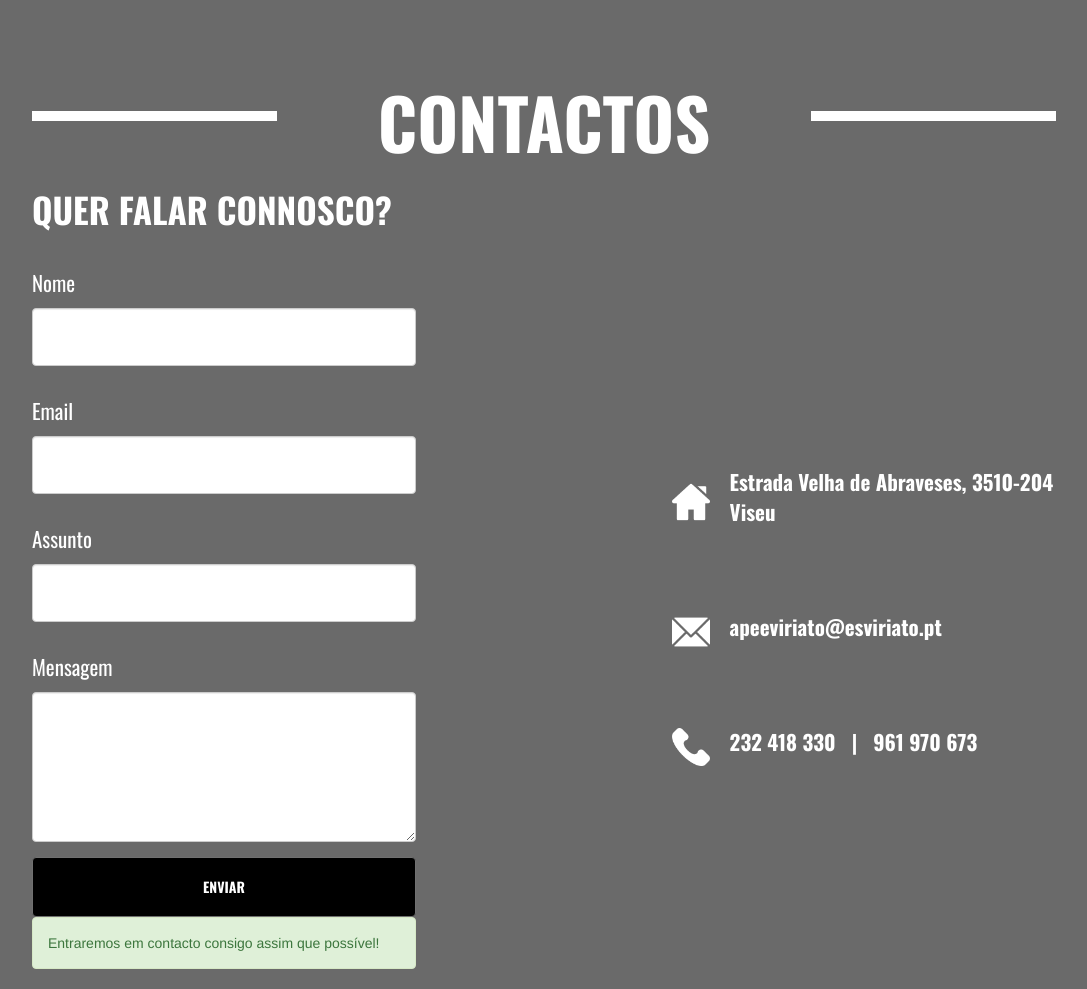
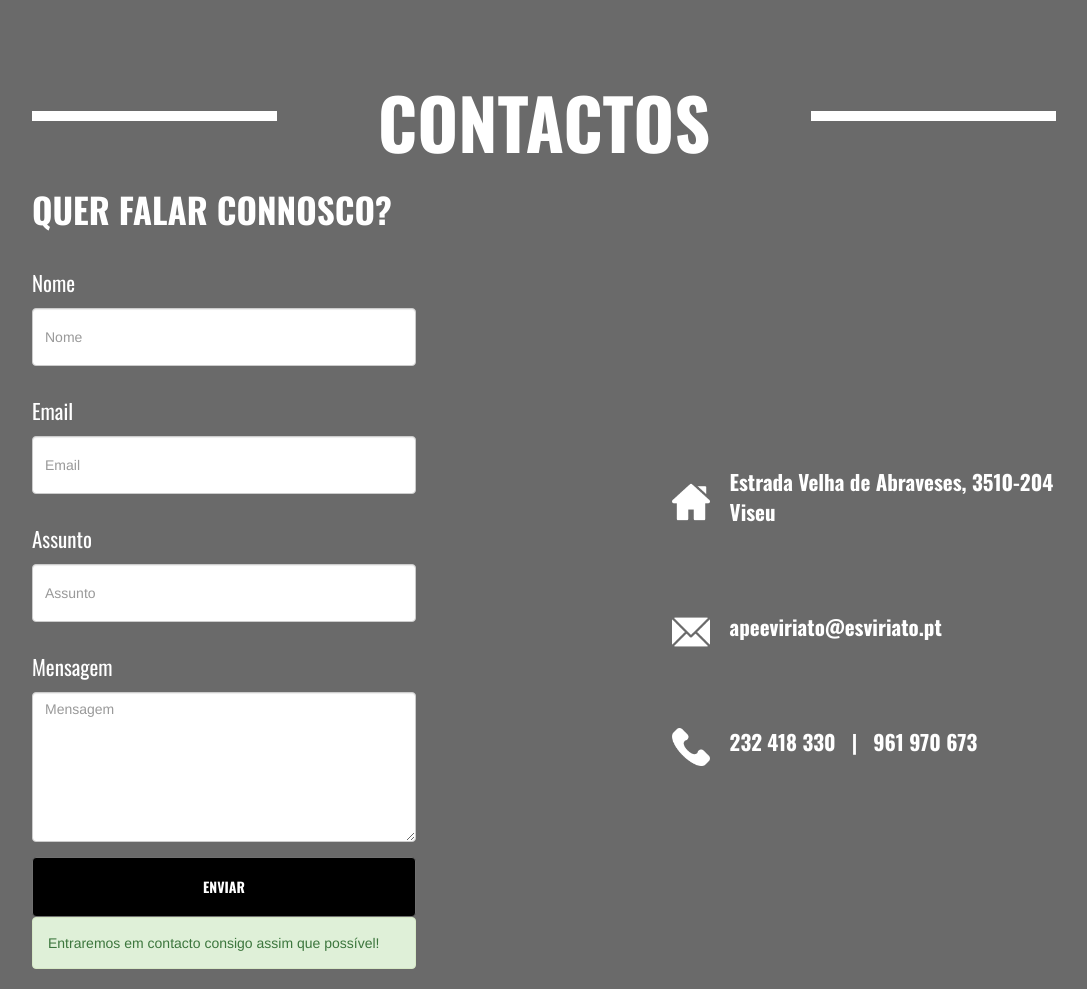
Before and after one commit to tiagonunes9/apeeesv, a PHP site: page /home.php in a window 1280 px wide. Shown: the part 5254-6243 px from the top of the page, without its empty margins (96-1183 px from the left). Run offline with PHP 8.4, Linux system fonts and the light colour scheme; some libraries are stand-ins or nearby versions.

Commit message:
Placeholders

```diff
--- a/home.php
+++ b/home.php
@@ -194,16 +194,16 @@
                     <div class="form-group">
                         <form action="insert.php" method="post">
                             <p class="forms">Nome</p>
-                            <input type="text" name="nome" class="form-control" required>
+                            <input type="text" name="nome" class="form-control" placeholder="Nome" required>
 
                             <p class="forms">Email</p>
-                            <input type="email" name="email" class="form-control" required>
+                            <input type="email" name="email" class="form-control" placeholder="Email" required>
 
                             <p class="forms">Assunto</p>
-                            <input type="text" name="assunto" class="form-control" required>
+                            <input type="text" name="assunto" class="form-control" Placeholder="Assunto" required>
 
                             <p class="forms">Mensagem</p>
-                            <textarea class="form-control" rows="5" cols="50" name="mensagem" required></textarea>
+                            <textarea class="form-control" rows="5" cols="50" name="mensagem" placeholder="Mensagem" required></textarea>
                             <input type="hidden" name="estado" value="0" class="form-control">
                     </div>
                     <button type="submit" class="btn btn-default enviar" name="submit" value="submit">ENVIAR</button>
```
